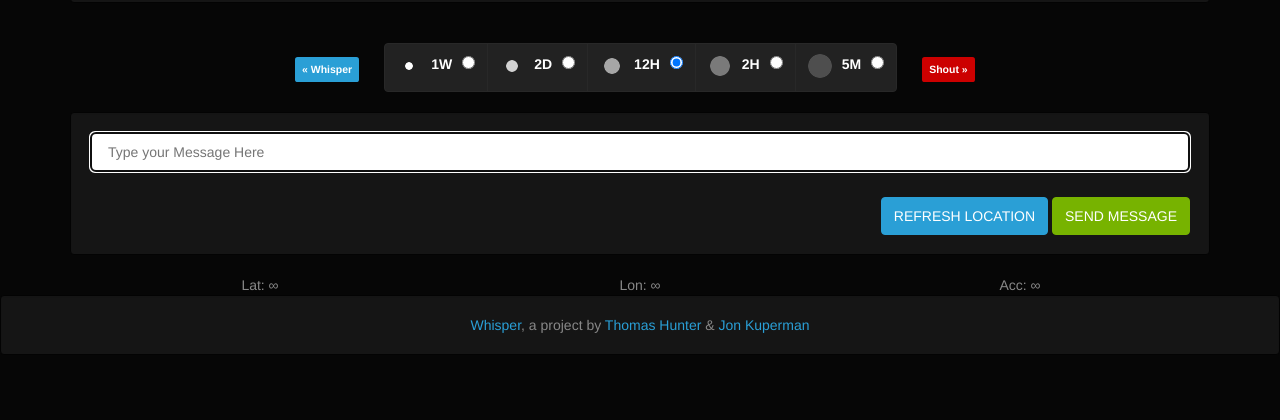
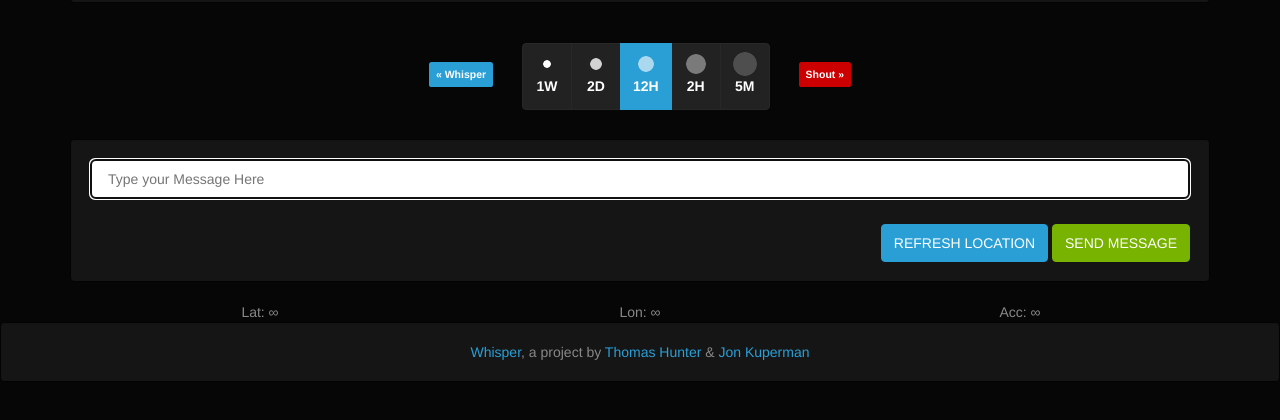
Before and after one commit to tlhunter/whisper, a website: page public/index.html in a window 1280 px wide. Shown: the part 108-528 px from the top of the page. Drawn offline with nearby package versions, Linux system fonts and the light colour scheme; no server answers; a web font is replaced by a local one.

Commit message:
loudness controls look better (radios hidden)

```diff
--- a/public/index.html
+++ b/public/index.html
@@ -49,14 +49,13 @@
                 <div id="size">
                     <span class="left label label-primary">&laquo; Whisper</span>
                         <ul class="pagination">
-        					<li><a href="#"><label id="size-0-label" class="size-0" for="size-0"><img src="level-0.png" /><span class="sizes">0S</span><input id="size-0" type="radio" name="size" value="0" /></label></a></li>
-        					<li><a href="#"><label id="size-1-label" class="size-1" for="size-1"><img src="level-1.png" /><span class="sizes">0S</span><input id="size-1" type="radio" name="size" value="1" /></label></a></li>
-        					<li><a href="#"><label id="size-2-label" class="size-2" for="size-2"><img src="level-2.png" /><span class="sizes">0S</span><input id="size-2" type="radio" name="size" value="2" checked /></label></a></li>
-        					<li><a href="#"><label id="size-3-label" class="size-3" for="size-3"><img src="level-3.png" /><span class="sizes">0S</span><input id="size-3" type="radio" name="size" value="3" /></label></a></li>
-        					<li><a href="#"><label id="size-4-label" class="size-4" for="size-4"><img src="level-4.png" /><span class="sizes">0S</span><input id="size-4" type="radio" name="size" value="4" /></label></a></li>
+                            <li><a href="#"><label id="size-0-label" class="size-0" for="size-0"><img src="level-0.png" /><div class="sizes">0S</div><input id="size-0" type="radio" name="size" value="0" /></label></a></li>
+                            <li><a href="#"><label id="size-1-label" class="size-1" for="size-1"><img src="level-1.png" /><div class="sizes">0S</div><input id="size-1" type="radio" name="size" value="1" /></label></a></li>
+                            <li class="active"><a href="#"><label id="size-2-label" class="size-2" for="size-2"><img src="level-2.png" /><div class="sizes">0S</div><input id="size-2" type="radio" name="size" value="2" checked /></label></a></li>
+                            <li><a href="#"><label id="size-3-label" class="size-3" for="size-3"><img src="level-3.png" /><div class="sizes">0S</div><input id="size-3" type="radio" name="size" value="3" /></label></a></li>
+                            <li><a href="#"><label id="size-4-label" class="size-4" for="size-4"><img src="level-4.png" /><div class="sizes">0S</div><input id="size-4" type="radio" name="size" value="4" /></label></a></li>
                         </ul>
                   <span class="label label-danger">Shout &raquo;</span>
-                  <div class="clearfix"></div>
                 </div>
                 <div class="well">
                     <div id="message-holder"><input id="message" class="left" placeholder="Type your Message Here" maxlength="255"></div>
@@ -81,7 +80,7 @@
             </form>
         </div>
         <div class="footer well">
-		  <footer><a href="https://github.com/tlhunter/whisper">Whisper</a>, a project by <a href="http://thomashunter.name">Thomas Hunter</a> & <a href="http://www.jonkuperman.com">Jon Kuperman</a></footer>
+            <footer><a href="https://github.com/tlhunter/whisper">Whisper</a>, a project by <a href="http://thomashunter.name">Thomas Hunter</a> & <a href="http://www.jonkuperman.com">Jon Kuperman</a></footer>
         </div>
         <script src="main.js"></script>
     </body>
--- a/public/main.js
+++ b/public/main.js
@@ -21,9 +21,10 @@ function go(config) {
 
     // Update DOM Labels
     for (var i = 0; i < 5; i++) {
-        $('#size-' + i + '-label span')
+        $('#size-' + i + '-label div')
             .text(config.levels[i].label)
-            .attr('title', config.levels[i].description);
+            .parents('li')
+                .attr('title', config.levels[i].description);
     }
 
     var uuids = [];
@@ -95,6 +96,8 @@ function go(config) {
     // One of the size radio buttons were cliced
     $('#size').click(function() {
         var size = $('#size input:checked').val();
+        $('#size li.active').removeClass('active');
+        $('#size-' + size + '-label').parents('li').addClass('active');
         //$messageInput.removeClass().addClass('size-'+size);
     });
 
--- a/public/style.css
+++ b/public/style.css
@@ -4,17 +4,17 @@
 }
 #size {
 	margin-bottom: 100px;
-	width: 740px;
 	margin: 0 auto;
+	text-align: center;
 }
 #actions {
 	float: right;
 	margin-top: 25px;
 }
 #size > span {
-	float: left;
+	display: inline-block;
 	position: relative;
-	top: 34px;
+	top: -52px;
 	margin: 0 25px;
 	padding: 7px;
 }
@@ -25,11 +25,20 @@
 	border: 1px solid #EEE;
 	text-indent: 15px;
 }
+.pagination input[type=radio] {
+	display: none;
+}
+.pagination > li > a:hover {
+	/* looks goofy without this */
+	border-color: #2a9fd6;
+}
+.pagination li label {
+	cursor: pointer;
+}
 #size ul {
-	float: left;
 }
 .sizes {
-	margin: 0 10px;
+	text-align: center;
 }
 .modal-header .close {
 	color: #FFF;
```
